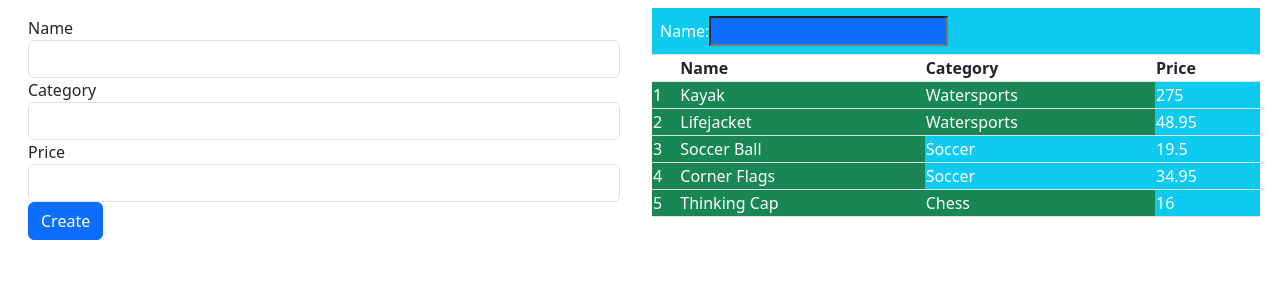
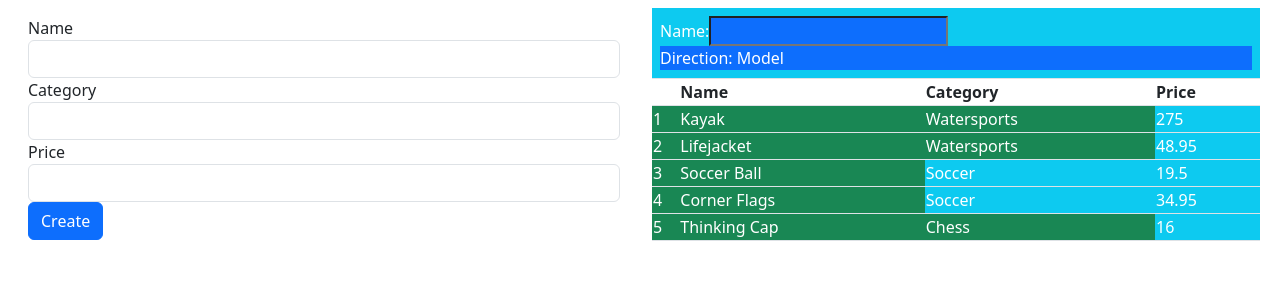
Before and after one commit to dmyers82/AngularProjects, an Angular app in the folder AngularPartII/Chapter 14 Using Events and Forms/eventsforms/: page / in a window 1280 px wide. Shown: the top 300 px of the page. Built offline with nearby package versions, Linux system fonts and the light colour scheme.

Commit message:
Exporting Directive for use in template variable

```diff
--- a/AngularPartII/Chapter 14 Using Events and Forms/eventsforms/src/app/template.html
+++ b/AngularPartII/Chapter 14 Using Events and Forms/eventsforms/src/app/template.html
@@ -28,7 +28,9 @@
 
         <div class="form-group bg-info text-white p-2">
             <label>Name:</label>
-            <input class="bg-primary text-white" [(paModel)]="newProduct.name" />
+            <input class="bg-primary text-white" [(paModel)]="newProduct.name"
+                #paModel="paModel" />
+            <div class="bg-primary text-white">Direction: {{paModel.direction}}</div>
             <!-- <input class="bg-primary text-white" [(paModel)]="newProduct.name"
             (paModelChange)="newProduct.name = $event" /> -->
         </div>
--- a/AngularPartII/Chapter 14 Using Events and Forms/eventsforms/src/app/twoway.directive.ts
+++ b/AngularPartII/Chapter 14 Using Events and Forms/eventsforms/src/app/twoway.directive.ts
@@ -2,10 +2,14 @@ import { Input, Output, EventEmitter, Directive,
     HostBinding, HostListener, SimpleChange } from "@angular/core";
 
 @Directive({
-    selector: "input[paModel]"
+    selector: "input[paModel]",
+    exportAs: "paModel"
 })
 
 export class PaModel {
+
+    direction: string = "None";
+
     @Input("paModel")
     modelProperty: string;
 
@@ -18,6 +22,7 @@ export class PaModel {
         console.log("ngOnChanges this.fieldvalue: " + this.fieldValue);
         if (change.currentValue != this.fieldValue) {
             this.fieldValue = changes["modelProperty"].currentValue || "";
+            this.direction = "Model";
         }
     }
 
@@ -26,7 +31,9 @@ export class PaModel {
 
     @HostListener("input", ["$event.target.value"])
     updateValue(newValue: string) {
+        console.log("updateValue: " + newValue);
         this.fieldValue = newValue;
         this.update.emit(newValue);
+        this.direction = "Element";
     }
 }
```
